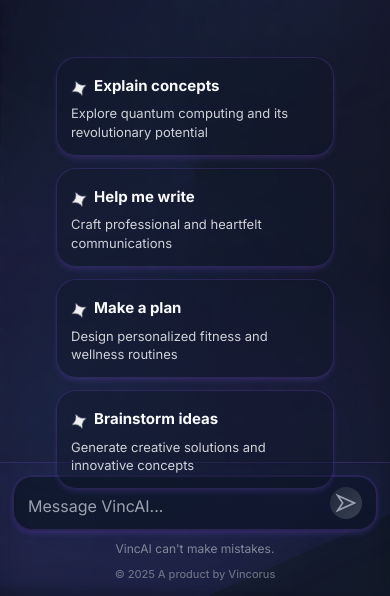
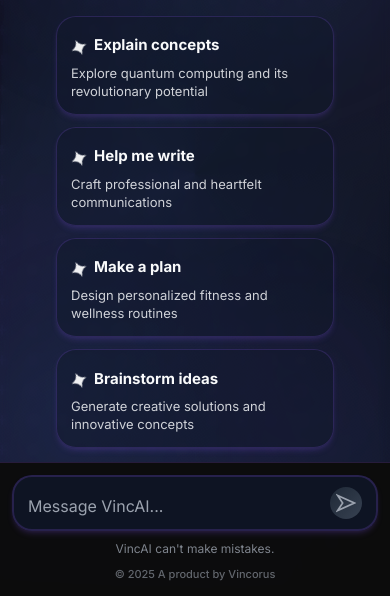
Before and after one commit to atharvpuri/VincAI, a website: page frontend/index.html in a window 390 px wide. Shown: the part 248-844 px from the top of the page. Drawn offline with Linux system fonts and the light colour scheme.

Commit message:
Fix mobile responsive issues - prevent cards overlapping input area and UI overflow

```diff
--- a/frontend/styles.css
+++ b/frontend/styles.css
@@ -80,8 +80,11 @@
     color: var(--text-primary);
     line-height: 1.6;
     overflow: hidden;
+    overflow-x: hidden; /* Prevent horizontal scroll */
     transition: all 0.4s cubic-bezier(0.4, 0, 0.2, 1);
     position: relative;
+    width: 100%;
+    max-width: 100vw;
 }
 
 body::before {
@@ -496,7 +499,9 @@
     justify-content: center;
     padding: 40px;
     position: relative;
-    overflow: hidden;
+    overflow-x: hidden;
+    width: 100%;
+    max-width: 100vw;
 }
 
 .welcome-screen::before {
@@ -1804,6 +1809,9 @@
     .main-content {
         margin-left: 0;
         width: 100%;
+        min-height: 100vh;
+        overflow-x: hidden; /* Prevent horizontal scroll */
+        padding: 0;
     }
 
     .sidebar-toggle {
@@ -1869,7 +1877,9 @@
     }
 
     .welcome-container {
-        padding: 20px;
+        padding: 20px 20px 200px 20px; /* Add bottom padding for fixed input */
+        max-height: calc(100vh - 120px); /* Account for header and input */
+        overflow-y: auto;
     }
 
     .welcome-header {
@@ -1890,6 +1900,7 @@
         grid-template-columns: 1fr;
         gap: 12px;
         margin-top: 24px;
+        margin-bottom: 40px; /* Extra space before input area */
     }
 
     .example-card {
@@ -1936,9 +1947,11 @@
         left: 0;
         right: 0;
         padding: 16px;
-        background: var(--background-primary);
+        background: rgba(13, 13, 13, 0.95);
         border-top: 1px solid var(--glass-border);
         backdrop-filter: blur(20px);
+        z-index: 1000;
+        padding-bottom: calc(16px + env(safe-area-inset-bottom)); /* Safe area for iOS */
     }
 
     .input-box {
@@ -1980,7 +1993,9 @@
     }
 
     .welcome-container {
-        padding: 16px;
+        padding: 16px 16px 180px 16px; /* Increased bottom padding for small screens */
+        max-height: calc(100vh - 100px);
+        overflow-y: auto;
     }
 
     .welcome-header {
@@ -2032,6 +2047,8 @@
 
     .input-container {
         padding: 12px;
+        padding-bottom: calc(12px + env(safe-area-inset-bottom));
+        background: rgba(13, 13, 13, 0.98);
     }
 
     .input-box {
@@ -2067,6 +2084,12 @@
 
 /* Ultra Small Devices (Very Small Phones) */
 @media (max-width: 360px) {
+    .welcome-container {
+        padding: 12px 12px 160px 12px;
+        max-width: 100%;
+        overflow-x: hidden;
+    }
+
     .welcome-header h1 {
         font-size: 1.4rem;
     }
@@ -2077,6 +2100,7 @@
 
     .example-card {
         padding: 12px;
+        max-width: 100%;
     }
 
     .input-box {
```
Also changed, not shown: backend/server.js (+10 -4 lines).
